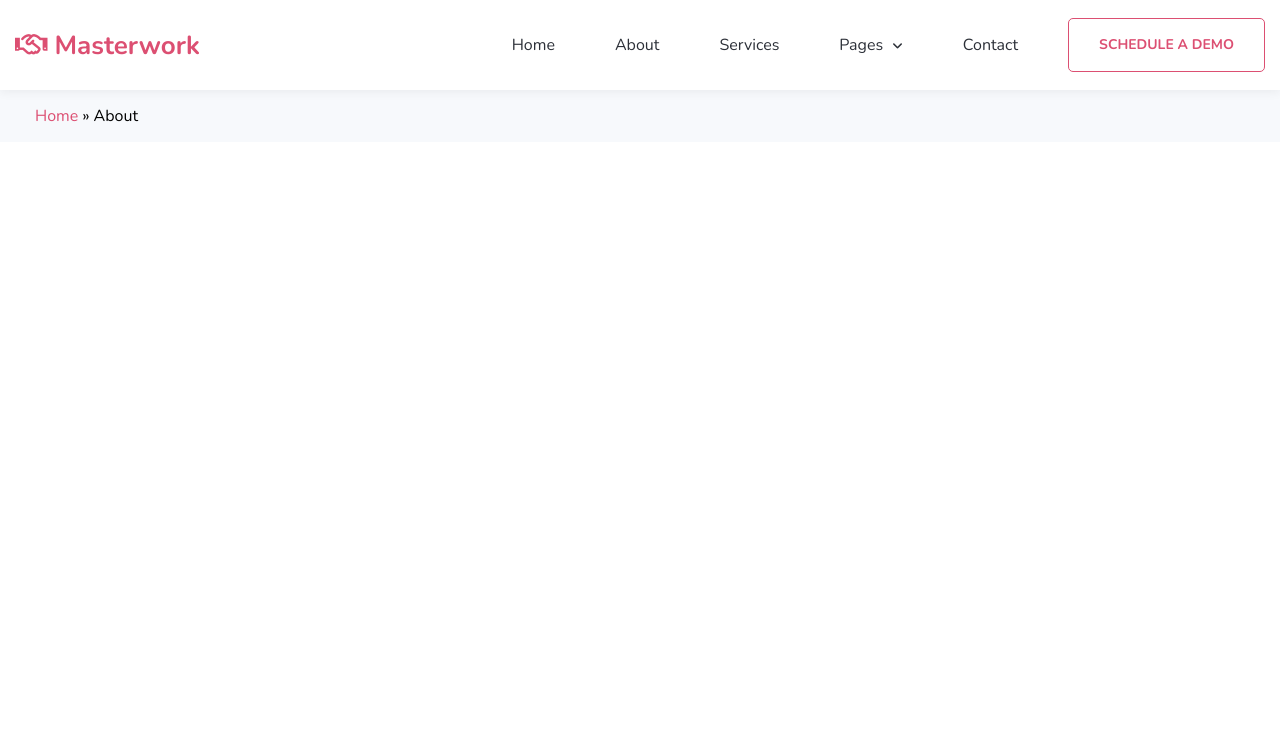
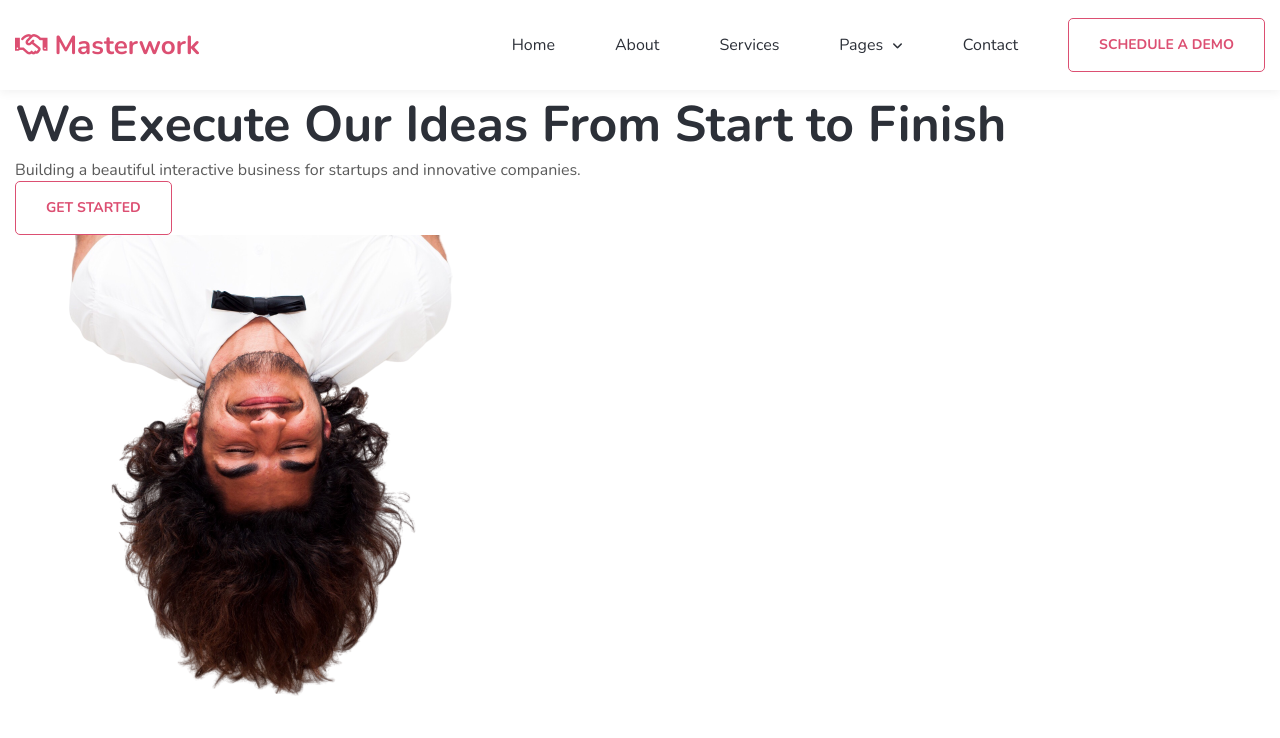
Before and after one commit to Hiuhiphop/masterwork, a plain HTML site: page home.html in a window 1280 px wide. Shown: the top 738 px of the page. Drawn offline with nearby package versions, Linux system fonts and the light colour scheme.

Commit message:
carousel

```diff
--- a/assets/css/home.css
+++ b/assets/css/home.css
@@ -11,6 +11,7 @@ body {
   position: relative;
   background-color: white;
   height: 2000px;
+  color: #5a5a5a;
 }
 
 ::after,
@@ -49,6 +50,14 @@ a {
 .button1:hover {
   background-color: #dc4f72;
   color: #fff;
+}
+.title p {
+
+}
+.title h3 {
+  color: #2C3038;
+  font-size: 50px;
+  font-weight: 700px;
 }
 /* header */
 .header {
@@ -183,3 +192,7 @@ a {
     background-color: #F7F9FC;
     padding: 15px 20px;
 }
+/* carousel */
+.carousel {
+  margin-top: 90px;
+}
--- a/home.html
+++ b/home.html
@@ -70,14 +70,33 @@
       </div>
     </header>
     <!-- link -->
-    <section class="link">
+    <!-- <section class="link">
       <div class="container">
         <a href="home.html">Home</a>
         »
         <span>About</span>
       </div>
+    </section> -->
+    <!-- carousel -->
+    <section class="carousel">
+      <div class="container">
+        <div class="carousel-left">
+          <div class="title">
+            <h3>We Execute Our Ideas From Start to Finish</h3>
+          </div>
+          <div class="content">
+            <p>
+              Building a beautiful interactive business for startups and
+              innovative companies.
+            </p>
+            <button class="button1">get started</button>
+          </div>
+        </div>
+        <div class="carousel-right">
+          <img src="./assets/img/main.png" alt="">
+        </div>
+      </div>
     </section>
-    <!-- carousel -->
     <!-- why choose us -->
     <!-- about -->
     <!-- carousel 2 -->
```
Also changed, not shown: assets/img/banner.jpg (added), assets/img/main.png (added), boook.html (deleted). Lines whose indentation alone changed are shown as unchanged.
